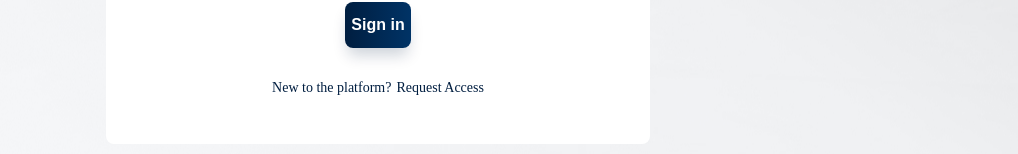
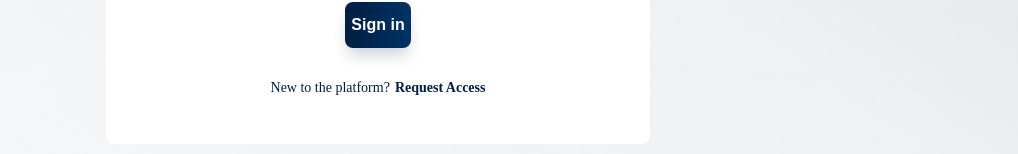
Before and after one commit to dev-arjuajith/axon_ems, a React (Vite) app: page / in a window 1280 px wide. Shown: the part 646-800 px from the top of the page, without its empty margins (262-1280 px from the left). Built offline with nearby package versions, Linux system fonts and the light colour scheme.

Commit message:
Add cursor style to Text component and update LoginPage for interactivity

```diff
--- a/src/components/Text.tsx
+++ b/src/components/Text.tsx
@@ -9,6 +9,7 @@ type TextProps = {
   weight?: string | number;
   height?: string | number;
   align?: "left" | "center" | "right";
+  cursor?: string & {};
 };
 
 const Text: React.FC<TextProps> = ({
@@ -18,6 +19,7 @@ const Text: React.FC<TextProps> = ({
   color = AppColors.text.primary,
   weight = "normal",
   align = "left",
+  cursor = null,
 }) => {
   return (
     <p
@@ -28,6 +30,7 @@ const Text: React.FC<TextProps> = ({
         fontWeight: weight,
         textAlign: align,
         margin: 0,
+        cursor: cursor,
       }}
     >
       {children}
--- a/src/feature/login/LoginPage.css
+++ b/src/feature/login/LoginPage.css
@@ -19,6 +19,7 @@
     justify-content: center;
     width: 100%;
     box-sizing: border-box;
+    cursor: pointer;
 }
 
 
--- a/src/feature/login/LoginPage.tsx
+++ b/src/feature/login/LoginPage.tsx
@@ -53,7 +53,7 @@ const LoginPage = () => {
           <>
             <div style={{width: '100%',display: 'flex', justifyContent: 'space-between'}}>
               <Text size={14} weight='600'>Password</Text>
-              <Text size={14} weight='600'>Forgot Password?</Text>
+              <Text size={14} weight='600' cursor='pointer' >Forgot Password?</Text>
             </div>
             <SizedBox height={8}></SizedBox>
             <div></div>
@@ -69,7 +69,7 @@ const LoginPage = () => {
           <div style={{display: 'flex'}}>
             <Text size={14} weight={'normal'}> New to the platform? </Text>
             <SizedBox width={5}></SizedBox>
-            <Text size={14} weight={'500'}> Request Access </Text>
+            <Text size={14} weight={'600'} cursor= 'pointer'> Request Access </Text>
           </div>
         </div>
       </div>
```
